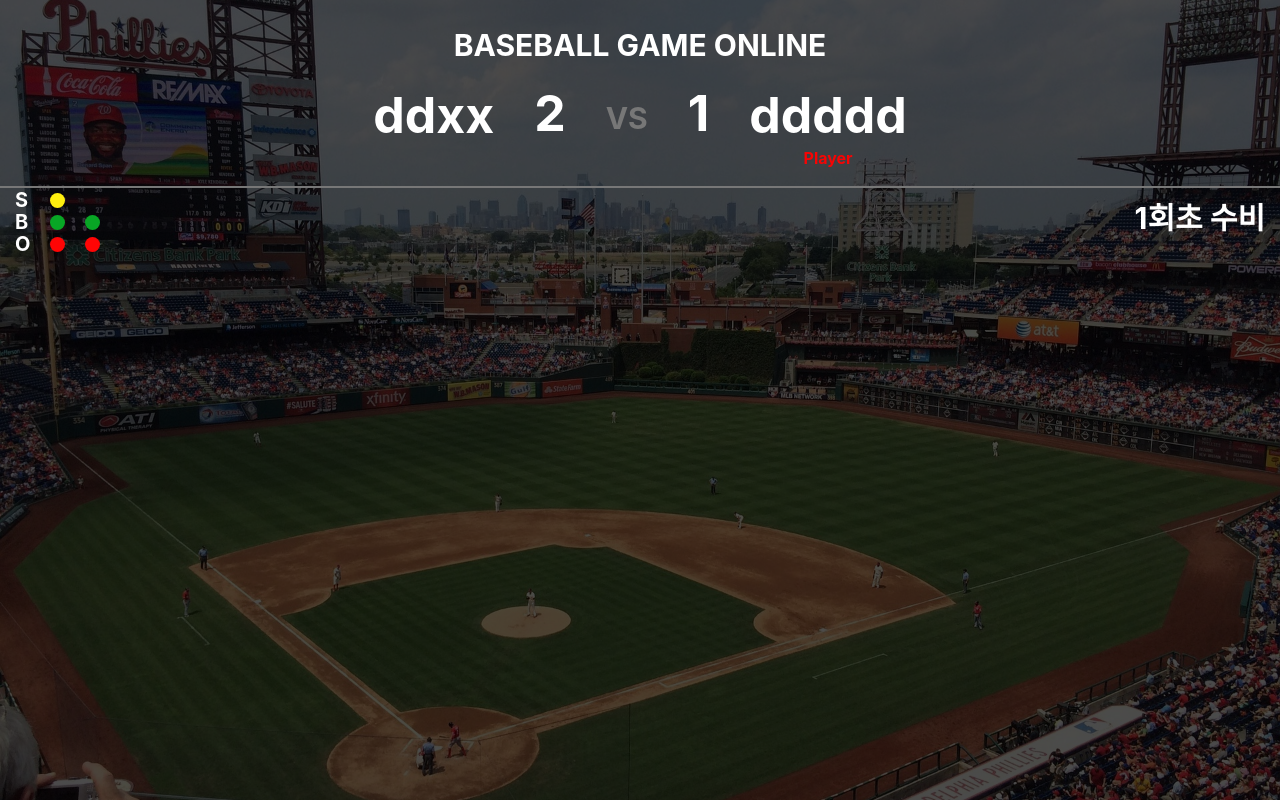
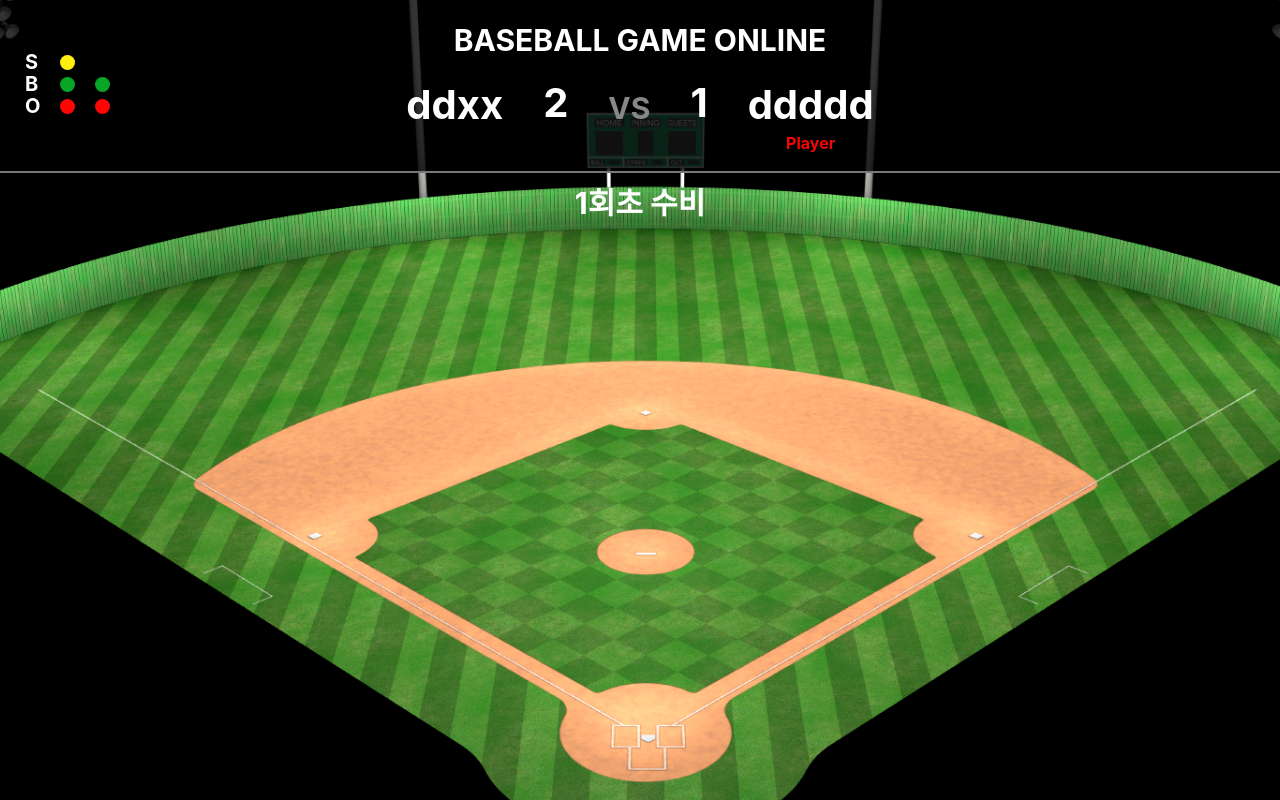
Before and after one commit to codesquad-member-2020/baseball-06, a React (Create React App) app in the folder FE/baseball/: page /Defense in a window 1280 px wide. Built offline with nearby package versions, Linux system fonts and the light colour scheme.

Commit message:
[fe]refactor: 게임 진행 상황 표시위치 변경, background 이미지 변경
게임 진행 상황을 점수표시쪽으로 위치 변경
background 이미지는 경기장 이미지로 변경

```diff
--- a/FE/baseball/src/App.js
+++ b/FE/baseball/src/App.js
@@ -1,6 +1,6 @@
 import React from "react";
 import GameSelectionPage from "./components/GameSelection/GameSelectionPage.jsx";
-import Defense from "./components/Defense/Defense.jsx";
+import Defense from "./components/Play/Defense.jsx";
 import { BrowserRouter, Route } from "react-router-dom";
 
 function App() {
--- a/FE/baseball/src/components/Defense/Defense.jsx
+++ b/FE/baseball/src/components/Play/Defense.jsx
@@ -2,11 +2,12 @@
 import styled, { ThemeProvider } from "styled-components";
 import theme from "../../styles/theme";
 import Score from "../Score";
+import PlayGround from "./PlayGround";
 import Title from "../title";
 import InningStatus from "./InningStatus";
 import { mock } from "../../mock";
 
-import { GlobalStyle, Layout, Background } from "../../styles/global";
+import { GlobalStyle, Background } from "../../styles/global";
 
 function Defense() {
   const score = mock.updatedBaseman.updatedScore;
@@ -20,6 +21,7 @@
         <Title type={"sub"} />
         <Score score={score} />
         <InningStatus inningStatus={inningStatus} />
+        <PlayGround playingStatus={playingStatus} />
       </Background>
     </ThemeProvider>
   );
--- a/FE/baseball/src/components/Defense/InningStatus.jsx
+++ b/FE/baseball/src/components/Play/InningStatus.jsx
@@ -57,7 +57,11 @@
   out: "#ff0505",
 };
 
-const Gameprogress = styled.div``;
+const Gameprogress = styled.div`
+  position: absolute;
+  top: 50px;
+  left: 10px;
+`;
 
 const ResultArea = styled.div`
   display: flex;
@@ -86,11 +90,14 @@
 `;
 
 const InningStatusWrap = styled.div`
-  display: flex;
-  justify-content: space-between;
+  /* display: flex;
+  justify-content: space-between; */
 `;
 
 const Turn = styled.div`
+  /* position: relative;
+  top: -120px;
+  right: -300px; */
   font-size: 30px;
   margin: 15px;
 `;
--- /dev/null
+++ b/FE/baseball/src/components/Play/PlayGround.jsx
@@ -0,0 +1,33 @@
+import React from "react";
+import styled, { ThemeProvider } from "styled-components";
+import theme from "../../styles/theme";
+import ground from "../../styles/images/ground.jpg";
+
+function PlayGround() {
+  return (
+    <Ground>
+      <GroundImg></GroundImg>
+    </Ground>
+  );
+}
+
+const Ground = styled.div`
+  position: absolute;
+  top: 200px;
+  opacity: 0.7;
+  left: 0px;
+  justify-content: center;
+  width: 100%;
+  height: 500px;
+`;
+
+const GroundImg = styled.div`
+  /* background-image: url(${ground}); */
+  background-position: center;
+  background-repeat: no-repeat;
+  background-size: cover;
+  width: 100%;
+  height: 100%;
+`;
+
+export default PlayGround;
--- a/FE/baseball/src/components/Score.jsx
+++ b/FE/baseball/src/components/Score.jsx
@@ -31,17 +31,19 @@
 
 const Team = styled.span`
   margin: 0 20px 10px;
-  font-size: 50px;
+  font-size: 40px;
   color: ${(props) => props.theme.mainFontColor};
 `;
 
 const Vs = styled.span`
   margin: 0 20px;
-  color: #777;
+  color: #888;
   font-size: 30px;
 `;
 
 const ScoreArea = styled.div`
+  background-color: black;
+  background-color: rgba(0, 0, 0, 0.8);
   display: flex;
   justify-content: center;
   align-items: center;
--- a/FE/baseball/src/components/gameSelection/gameSelectionPage.jsx
+++ b/FE/baseball/src/components/gameSelection/gameSelectionPage.jsx
@@ -3,7 +3,12 @@
 import theme from "../../styles/theme";
 import Title from "../title";
 import GameSelection from "./GameSelection";
-import { GlobalStyle, Layout, Background } from "../../styles/global";
+import {
+  GlobalStyle,
+  Layout,
+  Background,
+  BackgroundImg,
+} from "../../styles/global";
 import { gameSelectionMock } from "../../gameSelectionMock";
 
 // const initialState = {
@@ -32,6 +37,7 @@
     <ThemeProvider theme={theme}>
       <GlobalStyle />
       <Background>
+        <BackgroundImg>
           <Title />
           <Container>
             <MessageArea>{message}</MessageArea>
@@ -41,6 +47,7 @@
               ))}
             </GameSelectionContainer>
           </Container>
+        </BackgroundImg>
       </Background>
     </ThemeProvider>
   );
--- a/FE/baseball/src/components/title.jsx
+++ b/FE/baseball/src/components/title.jsx
@@ -12,9 +12,12 @@
 }
 
 const TitleArea = styled.h1`
-  padding: 30px 0 10px;
+  padding: 25px 0 10px;
   font-weight: bold;
   font-size: ${(props) => (props.type === "sub" ? "30px" : "40px")};
+  background-color: ${(props) => {
+    if (props.type === "sub") return "rgba(0, 0, 0, 0.8)";
+  }};
 `;
 
 export default Title;
--- a/FE/baseball/src/styles/global.js
+++ b/FE/baseball/src/styles/global.js
@@ -1,13 +1,11 @@
 import styled, { createGlobalStyle, css } from "styled-components";
-import img from "../styles/images/baseball.jpg";
+import img from "../styles/images/ground.jpg";
+// import img from "../styles/images/baseball.jpg";
 
 export const GlobalStyle = createGlobalStyle`
     body{
          margin: 0 auto;
-        background-image: url(${img});
-        background-position: center;
-        background-repeat: no-repeat;
-        background-size: cover;
+
         text-align: center;
         font-weight:bold;
         color:#fff;
@@ -18,10 +16,19 @@
 `;
 
 export const Background = styled.div`
-  background-color: #000;
-  background-color: rgba(0, 0, 0, 0.7);
+  background-image: url(${img});
+  background-position: center;
+  background-repeat: no-repeat;
+  background-size: cover;
   height: 100vh;
   width: 100vw;
+`;
+export const BackgroundImg = styled.div`
+  /* background-color: #000; */
+  background-color: rgba(0, 0, 0, 0.6);
+
+  height: 100%;
+  width: 100%;
 `;
 
 export const Layout = css`
```
Also changed, not shown: FE/baseball/src/components/Play/PlayerInfo.jsx (added), FE/baseball/src/styles/images/ground.jpg (added). Lines whose indentation alone changed are shown as unchanged.
